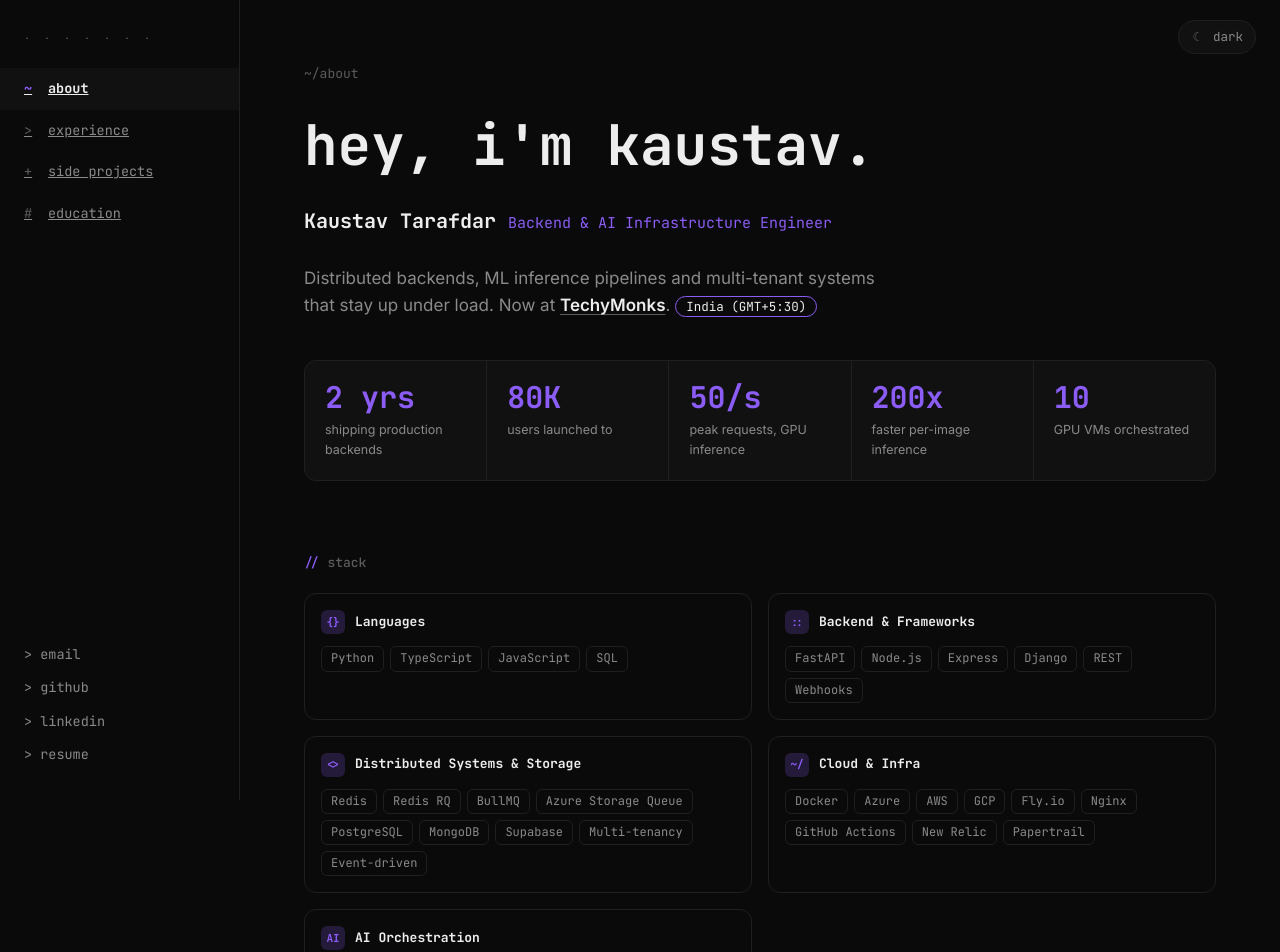
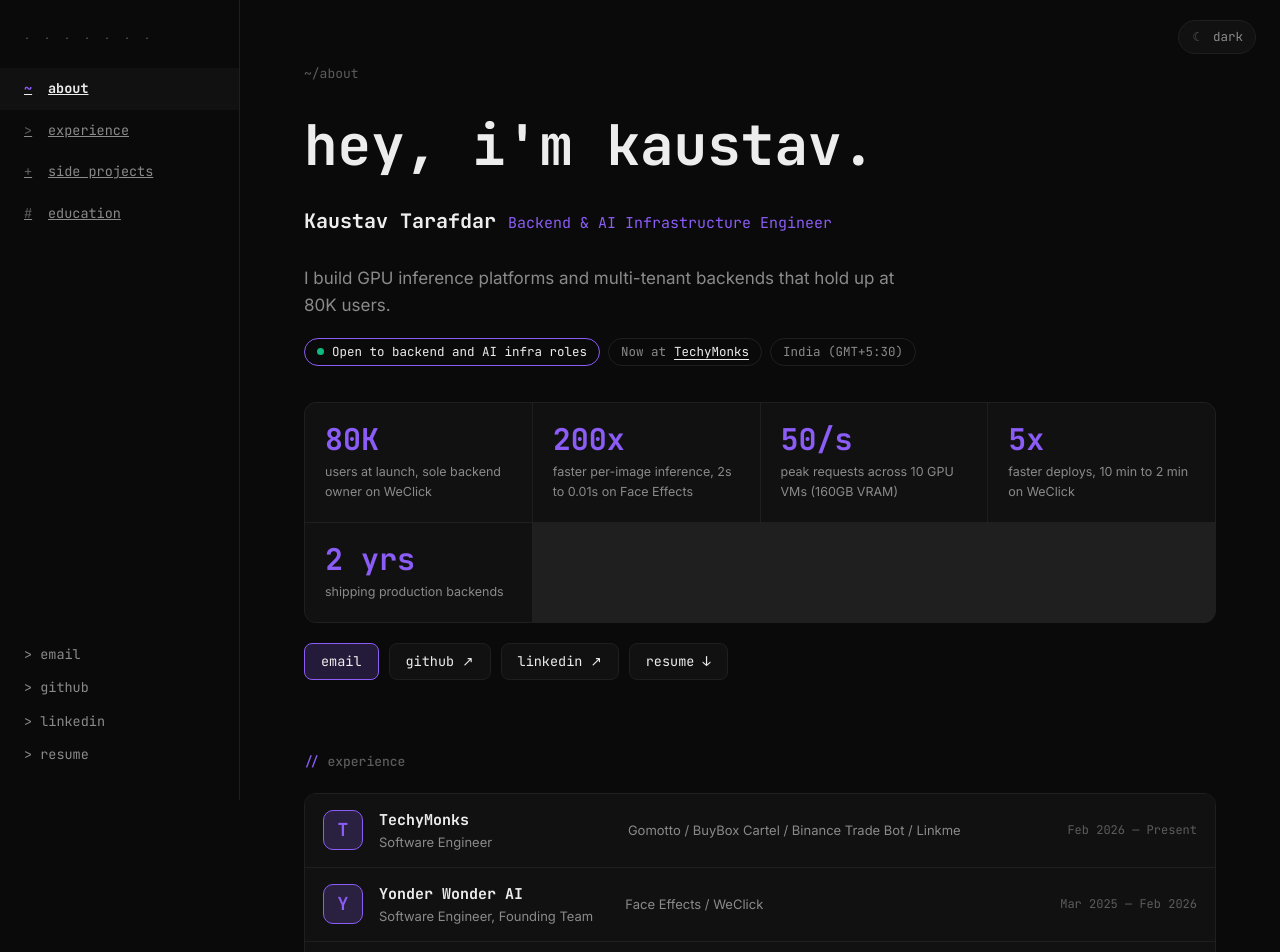
Before and after one commit to KausTarafdar/dev-portfolio, a Next.js app: page / in a window 1280 px wide. Shown: the top 952 px of the page. Built offline with nearby package versions, Linux system fonts and the light colour scheme.

Commit message:
Rework landing page for recruiters
Lead with a specific positioning line, availability, outcome stats with
context, an inline contact row and an experience preview, and compact the stack.

```diff
--- a/app/globals.css
+++ b/app/globals.css
@@ -918,3 +918,165 @@ p {
     flex-wrap: wrap;
   }
 }
+
+/* landing hero additions */
+
+.pills {
+  display: flex;
+  flex-wrap: wrap;
+  gap: 8px;
+  margin-top: 18px;
+}
+
+.pill {
+  display: inline-flex;
+  align-items: center;
+  gap: 8px;
+  padding: 3px 12px;
+  border: 1px solid var(--border);
+  border-radius: 999px;
+  font-family: var(--font-mono);
+  font-size: 12.5px;
+  color: var(--fg-dim);
+}
+
+.pill a {
+  color: var(--fg);
+  text-decoration: underline;
+  text-underline-offset: 3px;
+}
+
+.pill-open {
+  color: var(--fg);
+  border-color: var(--accent);
+}
+
+.pill-dot {
+  width: 7px;
+  height: 7px;
+  border-radius: 50%;
+  background: #10b981;
+}
+
+.stats {
+  grid-template-columns: repeat(auto-fit, minmax(190px, 1fr));
+  margin: 36px 0 20px;
+}
+
+.contact-row {
+  display: flex;
+  flex-wrap: wrap;
+  gap: 10px;
+  margin-bottom: 72px;
+}
+
+.contact-row a {
+  padding: 7px 16px;
+  border: 1px solid var(--border);
+  border-radius: 8px;
+  background: var(--bg-raised);
+  font-family: var(--font-mono);
+  font-size: 13.5px;
+  text-decoration: none;
+  color: var(--fg);
+}
+
+.contact-row a:first-child {
+  border-color: var(--accent);
+  background: var(--accent-dim);
+}
+
+.contact-row a:hover {
+  border-color: var(--accent);
+}
+
+.exp-preview {
+  display: flex;
+  flex-direction: column;
+  margin-bottom: 72px;
+  border: 1px solid var(--border);
+  border-radius: 12px;
+  overflow: hidden;
+}
+
+.exp-preview li + li {
+  border-top: 1px solid var(--border);
+}
+
+.exp-row {
+  display: grid;
+  grid-template-columns: 40px minmax(160px, 1.1fr) 2fr auto;
+  align-items: center;
+  gap: 16px;
+  padding: 14px 18px;
+  text-decoration: none;
+  background: var(--bg-raised);
+}
+
+.exp-row:hover {
+  background: var(--accent-dim);
+}
+
+.exp-main {
+  display: flex;
+  flex-direction: column;
+}
+
+.exp-company {
+  font-family: var(--font-mono);
+  font-weight: 700;
+}
+
+.exp-role,
+.exp-projects {
+  font-size: 13px;
+  color: var(--fg-dim);
+}
+
+.exp-dates {
+  font-family: var(--font-mono);
+  font-size: 12px;
+  color: var(--fg-dimmer);
+  white-space: nowrap;
+}
+
+.stack-groups {
+  grid-template-columns: 1fr;
+  gap: 0;
+  border: 1px solid var(--border);
+  border-radius: 12px;
+}
+
+.stack-group {
+  display: grid;
+  grid-template-columns: 240px 1fr;
+  gap: 16px;
+  align-items: center;
+  padding: 12px 18px;
+  border: none;
+  border-radius: 0;
+}
+
+.stack-group + .stack-group {
+  border-top: 1px solid var(--border);
+}
+
+.stack-group-name {
+  margin-bottom: 0;
+}
+
+@media (max-width: 860px) {
+  .exp-row {
+    grid-template-columns: 40px 1fr;
+  }
+
+  .exp-projects,
+  .exp-dates {
+    grid-column: 2;
+  }
+
+  .stack-group {
+    grid-template-columns: 1fr;
+    gap: 10px;
+  }
+}
--- a/components/About.tsx
+++ b/components/About.tsx
@@ -1,4 +1,5 @@
-import { profile } from "@/data/content";
+import Link from "next/link";
+import { experience, profile, socials } from "@/data/content";
 import StackChips from "./StackChips";
 import StatsBar from "./StatsBar";
 
@@ -13,15 +14,53 @@ export default function About() {
         <span className="identity-name">{profile.name}</span>
         <span className="identity-title">{profile.title}</span>
       </div>
-      <p className="lede">
-        {profile.blurb} Now at{" "}
-        <a className="company" href={profile.current.url} target="_blank" rel="noreferrer">
-          {profile.current.company}
-        </a>
-        . <span className="highlight">{profile.location}</span>
-      </p>
+      <p className="lede">{profile.blurb}</p>
+      <ul className="pills">
+        <li className="pill pill-open">
+          <span className="pill-dot" aria-hidden="true" />
+          {profile.availability}
+        </li>
+        <li className="pill">
+          Now at{" "}
+          <a href={profile.current.url} target="_blank" rel="noreferrer">
+            {profile.current.company}
+          </a>
+        </li>
+        <li className="pill">{profile.location}</li>
+      </ul>
 
       <StatsBar />
+
+      <nav className="contact-row" aria-label="Contact">
+        {socials.map((s) => (
+          <a
+            key={s.label}
+            href={s.href}
+            {...(s.href.startsWith("http") ? { target: "_blank", rel: "noreferrer" } : {})}
+          >
+            {s.label} {s.label === "resume" ? "↓" : s.href.startsWith("http") ? "↗" : ""}
+          </a>
+        ))}
+      </nav>
+
+      <h2 className="block-title">experience</h2>
+      <ul className="exp-preview">
+        {experience.map((job) => (
+          <li key={job.company}>
+            <Link href="/experience" className="exp-row">
+              <span className="company-badge" aria-hidden="true">
+                {job.company[0]}
+              </span>
+              <span className="exp-main">
+                <span className="exp-company">{job.company}</span>
+                <span className="exp-role">{job.role}</span>
+              </span>
+              <span className="exp-projects">{job.projects.map((p) => p.name).join(" / ")}</span>
+              <span className="exp-dates">{job.dates}</span>
+            </Link>
+          </li>
+        ))}
+      </ul>
 
       <h2 className="block-title">stack</h2>
       <StackChips />
--- a/data/content.ts
+++ b/data/content.ts
@@ -29,7 +29,8 @@ export const profile = {
   title: "Backend & AI Infrastructure Engineer",
   current: { company: "TechyMonks", url: "https://www.techymonks.com/" },
   focus: "Distributed Systems",
-  blurb: "Distributed backends, ML inference pipelines and multi-tenant systems that stay up under load.",
+  blurb: "I build GPU inference platforms and multi-tenant backends that hold up at 80K users.",
+  availability: "Open to backend and AI infra roles",
   kicker: "Fueled by curiosity and a very long log tail.",
   location: "India (GMT+5:30)",
   footerLeft: "backend / infra / ai",
@@ -37,11 +38,11 @@ export const profile = {
 };
 
 export const metrics = [
+  { value: "80K", label: "users at launch, sole backend owner on WeClick" },
+  { value: "200x", label: "faster per-image inference, 2s to 0.01s on Face Effects" },
+  { value: "50/s", label: "peak requests across 10 GPU VMs (160GB VRAM)" },
+  { value: "5x", label: "faster deploys, 10 min to 2 min on WeClick" },
   { value: "2 yrs", label: "shipping production backends" },
-  { value: "80K", label: "users launched to" },
-  { value: "50/s", label: "peak requests, GPU inference" },
-  { value: "200x", label: "faster per-image inference" },
-  { value: "10", label: "GPU VMs orchestrated" },
 ];
 
 export const socials = [
```
